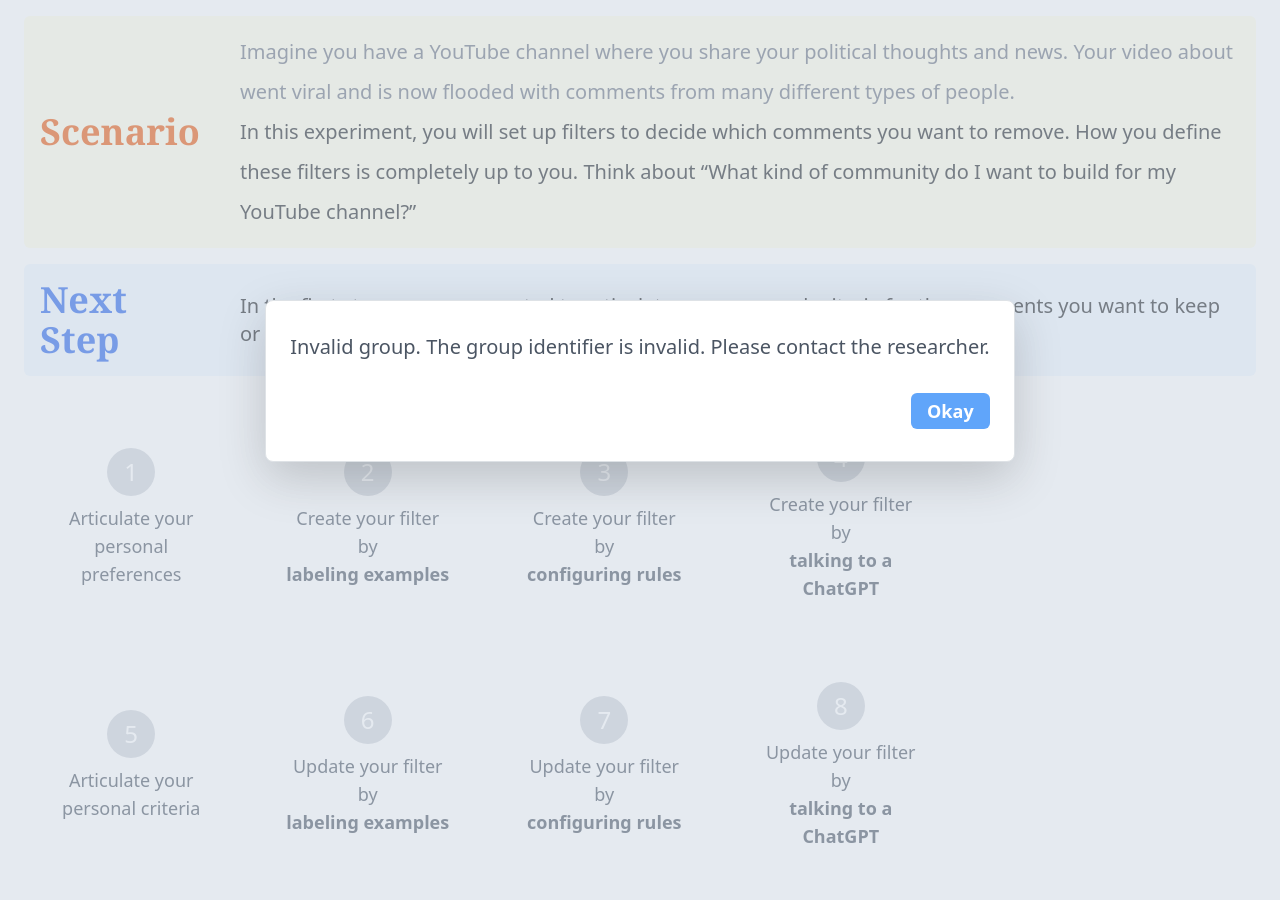
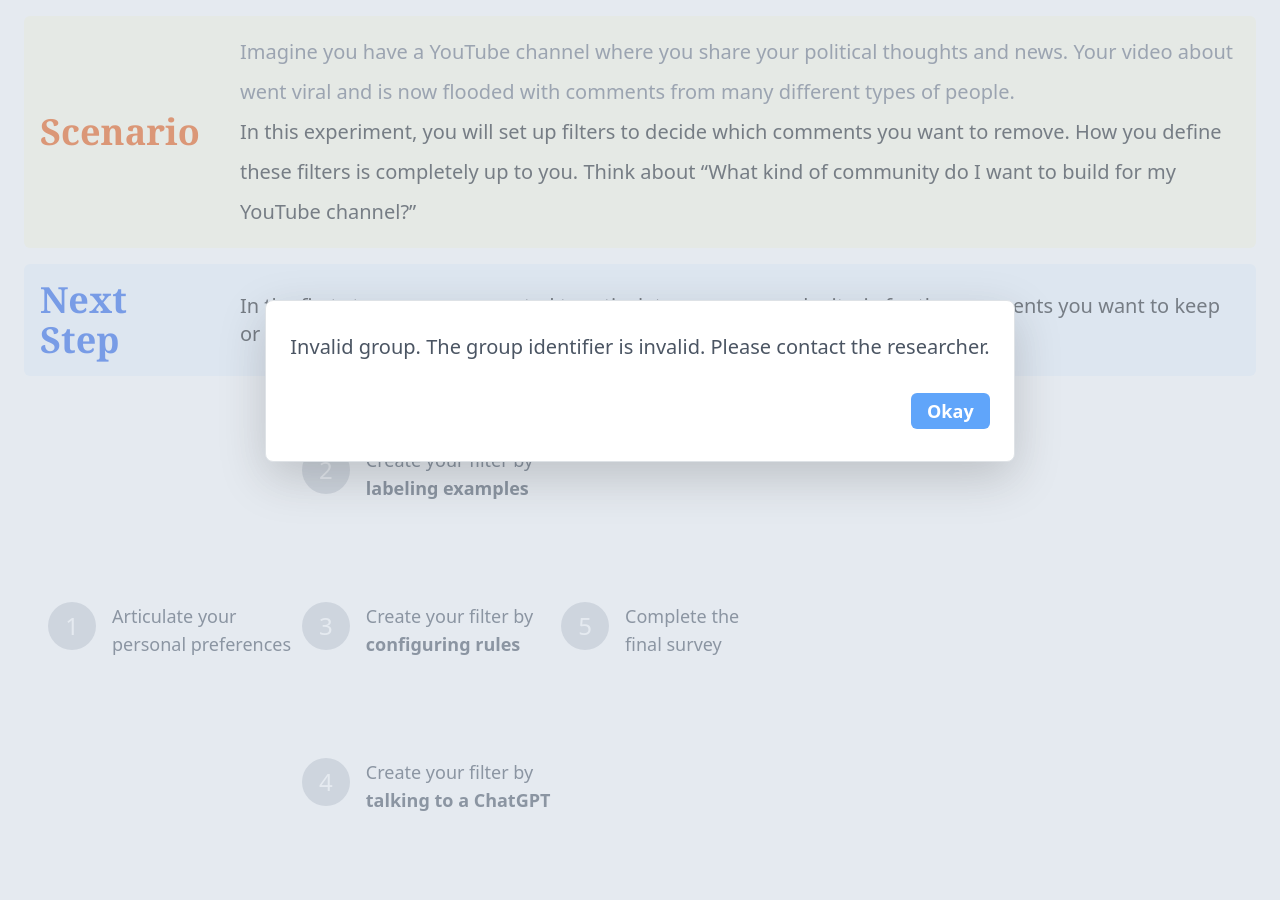
Before and after one commit to leijie-wang/filterbuddy-experiment, a Django app: template templates/new_onboarding.html in a window 1280 px wide. Run offline with Django 4.2, Linux system fonts and the light colour scheme; the template is opened without the code that fills it: most values are stand-ins (such as "Sample title", 1, 10 or a date in 2020); parts of the project's set-up code (start-up, migrations or seed data) failed here and were passed over; some libraries are stand-ins or nearby versions.

Commit message:
Finalized the experiment interface, especially adding survey pages to all systems.

```diff
--- a/experimentweb/settings.py
+++ b/experimentweb/settings.py
@@ -136,7 +136,7 @@ STATICFILES_DIRS = [
 DEFAULT_AUTO_FIELD = 'django.db.models.BigAutoField'
 
 OPENAI_API_KEY = env('OPENAI_API_KEY')
-LLM_DEBUG = False
+LLM_DEBUG = True
 
 LOGGING_DIR = os.path.join(BASE_DIR, 'logs')
 if not os.path.exists(LOGGING_DIR):
--- a/sharedsteps/utils.py
+++ b/sharedsteps/utils.py
@@ -47,7 +47,7 @@ def check_parameters(participant_id, stage=None, system=None):
             if stage != now_stage:
                 return False, f"The participant is at the {now_stage} stage, not the {stage} stage"
         if system is not None:
-            if system not in [SYSTEMS.EXAMPLES_ML.value, SYSTEMS.RULES_TREES.value, SYSTEMS.PROMPTS_LLM.value]:
+            if system not in [SYSTEMS.EXAMPLES_ML.value, SYSTEMS.RULES_TREES.value, SYSTEMS.PROMPTS_LLM.value, "FinalSurvey"]:
                 return False, f"Invalid system: {system}"
             if system != now_system:
                 return False, f"The participant is using the {now_system} system, not the {system} system"
--- a/static/js/base.js
+++ b/static/js/base.js
@@ -1,5 +1,5 @@
 const DEBUG = true;
-const SURVEY = false;
+const SURVEY = true;
 let SYSTEM;
 let PARTICIPANT_ID;
 let STAGE;
--- a/templates/new_onboarding.html
+++ b/templates/new_onboarding.html
@@ -97,79 +97,41 @@
             </div> -->
         </div>
 
-        <div class="grow w-[75%] flex flex-col pt-2 justify-center gap-y-8 px-4">
-            <div class="flex flex-col gap-y-8 py-4">
-                <!-- <div class="flex justify-start">
-                    <div class="text-2xl font-medium text-gray-600">
-                        Create your filter
-                    </div>
-                </div> -->
-                <div class="flex justify-between items-center">
-                    <div class="w-[19%] flex flex-col items-center space-y-2">
+        <div class="grow w-[60%]  flex pt-2 justify-between items-center px-4">
+            <div class="flex justify-start gap-x-4">
                 <div class="w-12 h-12 rounded-full flex items-center justify-center text-white text-2xl"
                     :class="{'bg-blue-500 hover:bg-blue-600 cursor-pointer': progress === 1, 'bg-gray-300 cursor-not-allowed': progress > 1, 'bg-white text-gray-600': progress < 1}"
                 > 1 </div>
-                        <div class="text-lg text-center text-gray-600" :class="{'text-gray-600': progress >= 1, 'text-white': progress < 1}">Articulate your <br/> personal preferences</div>
+                <div class="text-lg text-start text-gray-600" :class="{'text-gray-600': progress >= 1, 'text-white': progress < 1}">Articulate your <br/> personal preferences</div>
             </div>
-                    <div class="w-[8%] flex-auto border-t-1 -mt-12 border-gray-50"></div>
-                    <div class="w-[19%] flex flex-col items-center space-y-2">
+            <div class="min-h-[80%] flex flex-col justify-between">
+                <div class="flex justify-start gap-x-4">
                     <div class="w-12 h-12 rounded-full flex items-center justify-center text-white text-2xl"
                         :class="{'bg-blue-500 hover:bg-blue-600 cursor-pointer': progress === 2, 'bg-gray-300 cursor-not-allowed': progress > 2, 'bg-white text-gray-600': progress < 2}"
                     >2</div>
-                        <div class="text-lg text-center text-gray-600" :class="{'text-gray-600': progress >= 2, 'text-white': progress < 2}">Create your filter by <br/><span class="system1 font-bold">labeling examples</span></div>
+                    <div class="text-lg text-start text-gray-600" :class="{'text-gray-600': progress >= 2, 'text-white': progress < 2}">
+                        Create your filter by <br/><span class="system1 font-bold">labeling examples</span>
                     </div>
-                    <div class="w-[8%] flex-auto border-t-1 -mt-12 border-gray-50"></div>
-                    <div class="w-[19%] flex flex-col items-center space-y-2">
+                </div>
+                <div class="flex justify-start gap-x-4">
                     <div class="w-12 h-12 rounded-full flex items-center justify-center text-white text-2xl"
                         :class="{'bg-blue-500 hover:bg-blue-600 cursor-pointer': progress === 3, 'bg-gray-300 cursor-not-allowed': progress > 3, 'bg-white text-gray-600': progress < 3}"
                     >3</div>
-                        <div class="text-lg text-center text-gray-600" :class="{'text-gray-600': progress >= 3, 'text-white': progress < 3}">Create your filter by <br/><span class="system2 font-bold">configuring rules</span></div>
+                    <div class="text-lg text-start text-gray-600" :class="{'text-gray-600': progress >= 3, 'text-white': progress < 3}">Create your filter by <br/><span class="system2 font-bold">configuring rules</span></div>
                 </div>
-                    <div class="w-[8%] flex-auto border-t-1 -mt-12 border-gray-50"></div>
-                    <div class="w-[19%] flex flex-col items-center space-y-2">
+
+                <div class="flex justify-start gap-x-4">
                     <div class="w-12 h-12 rounded-full flex items-center justify-center text-white text-2xl"
                     :class="{'bg-blue-500 hover:bg-blue-600 cursor-pointer': progress === 4, 'bg-gray-300 cursor-not-allowed': progress > 4, 'bg-white text-gray-600': progress < 4}"
                     >4</div>
-                        <div class="text-lg text-center text-gray-600" :class="{'text-gray-600': progress >= 4, 'text-white': progress < 4}">Create your filter by <br/><span class="system3 font-bold">talking to a ChatGPT</span></div>
+                    <div class="text-lg text-start text-gray-600" :class="{'text-gray-600': progress >= 4, 'text-white': progress < 4}">Create your filter by <br/><span class="system3 font-bold">talking to a ChatGPT</span></div>
                 </div>
             </div>
-            </div>
-            <div class="flex flex-col gap-y-8 pt-4">
-                <!-- <div class="flex justify-start">
-                    <div class="text-2xl font-medium text-gray-600">
-                       Update your filter
-                    </div>
-                </div> -->
-                <div class="flex justify-between items-center">
-                    <div class="w-[19%] flex flex-col items-center space-y-2">
+            <div class="flex justify-start gap-x-4">
                 <div class="w-12 h-12 rounded-full flex items-center justify-center text-white text-2xl"
                 :class="{'bg-blue-500 hover:bg-blue-600 cursor-pointer': progress === 5, 'bg-gray-300 cursor-not-allowed': progress > 5, 'bg-white text-gray-600': progress < 5}"
                 >5</div>
-                        <div class="text-lg text-center text-gray-600" :class="{'text-gray-600': progress >= 5, 'text-white': progress < 5}">Articulate your <br/> personal criteria</div>
-                    </div>
-                    <div class="w-[8%] flex-auto border-t-1 -mt-12 border-gray-50"></div>
-                    <div class="w-[19%] flex flex-col items-center space-y-2">
-                        <div class="w-12 h-12 rounded-full flex items-center justify-center text-white text-2xl"
-                            :class="{'bg-blue-500 hover:bg-blue-600 cursor-pointer': progress === 6, 'bg-gray-300 cursor-not-allowed': progress > 6, 'bg-white text-gray-600': progress < 6}"
-                        >6</div>
-                        <div class="text-lg text-center text-gray-600" :class="{'text-gray-600': progress >= 6, 'text-white': progress < 6}">Update your filter by <br/><span class="system1 font-bold">labeling examples</span></div>
-                    </div>
-                    <div class="w-[8%] flex-auto border-t-1 -mt-12 border-gray-50"></div>
-                    <div class="w-[19%] flex flex-col items-center space-y-2">
-                        <div class="w-12 h-12 rounded-full flex items-center justify-center text-white text-2xl"
-                            :class="{'bg-blue-500 hover:bg-blue-600 cursor-pointer': progress === 7, 'bg-gray-300 cursor-not-allowed': progress > 7, 'bg-white text-gray-600': progress < 7}"
-                        >7</div>
-                        <div class="text-lg text-center " :class="{'text-gray-600': progress >= 7, 'text-white': progress < 7}"
-                        >Update your filter by <br/><span class="system2 font-bold">configuring rules</span></div>
-                    </div>
-                    <div class="w-[8%] flex-auto border-t-1 -mt-12 border-gray-50"></div>
-                    <div class="w-[19%] flex flex-col items-center space-y-2">
-                        <div class="w-12 h-12 rounded-full flex items-center justify-center text-white text-2xl"
-                            :class="{'bg-blue-500 hover:bg-blue-600 cursor-pointer': progress === 8, 'bg-gray-300 cursor-not-allowed': progress > 8, 'bg-white text-gray-600': progress < 8}"
-                        >8</div>
-                        <div class="text-lg text-center text-gray-600" :class="{'text-gray-600': progress >= 8, 'text-white': progress < 8}">Update your filter by <br/><span class="system3 font-bold">talking to a ChatGPT</span></div>
-                    </div>
-                </div>
+                <div class="text-lg text-start text-gray-600" :class="{'text-gray-600': progress >= 5, 'text-white': progress < 5}">Complete the <br/>final survey</div>
             </div>
         </div>
         <div id="alertModal"  class="hidden fixed inset-0 bg-slate-300 bg-opacity-50 overflow-y-auto h-full w-full">
@@ -203,7 +165,8 @@
 
     const Instructions = {
         1: "In the first step, you are expected to articulate your personal preferences for the comments you want to keep or remove.",
-        5: "The world of social media is always changing, and so are the types of comments you see. Now you are expected to articulate your personal criteria for new comments."
+        5: "In the final step, you are expected to complete the final survey.",
+        6: "Congratulations! You have completed the experiment. Thank you for your participation."
     }
     function setGroupProgress() {
         console.log("Setting group progress", GROUP);
@@ -222,17 +185,18 @@
         Instructions[2] = `In the second step, you are expected to create your filter by ${Group2Name[group[0]]}.`;
         Instructions[3] = `In the third step, you are expected to create another filter by ${Group2Name[group[1]]}.`;
         Instructions[4] = `In the fourth step, you are expected to create another filter by ${Group2Name[group[2]]}.`;
-        Instructions[6] = `In the sixth step, you are expected to update the filter you created before by ${Group2Name[group[0]]}.`;
-        Instructions[7] = `In the seventh step, you are expected to update the filter you created before by ${Group2Name[group[1]]}.`;
-        Instructions[8] = `In the eighth step, you are expected to update the filter you created before by ${Group2Name[group[2]]}.`;
-
     }
 
     function direct(progress) {
-        if (progress === 1 || progress === 5) {
+        if (progress === 1) {
             redirect("/groundtruth/", {'participant_id': PARTICIPANT_ID});
-        } else {
-            redirect("/load_system/", {'participant_id': PARTICIPANT_ID, "tutorial": (progress < 5)});
+        } else if(progress === 5){
+            redirect("/survey/", {
+                    'participant_id': PARTICIPANT_ID, 'system': "FinalSurvey",
+                }
+            );
+        }else {
+            redirect("/load_system/", {'participant_id': PARTICIPANT_ID, "tutorial": true});
         }
     }
     $(document).ready(function() {
```
Also changed, not shown: sharedsteps/models.py (+10 -15 lines), sharedsteps/views.py (+7 -5 lines), templates/survey.html (+46 -8 lines), templates/validate.html (+12 -2 lines). Lines whose indentation alone changed are shown as unchanged.
